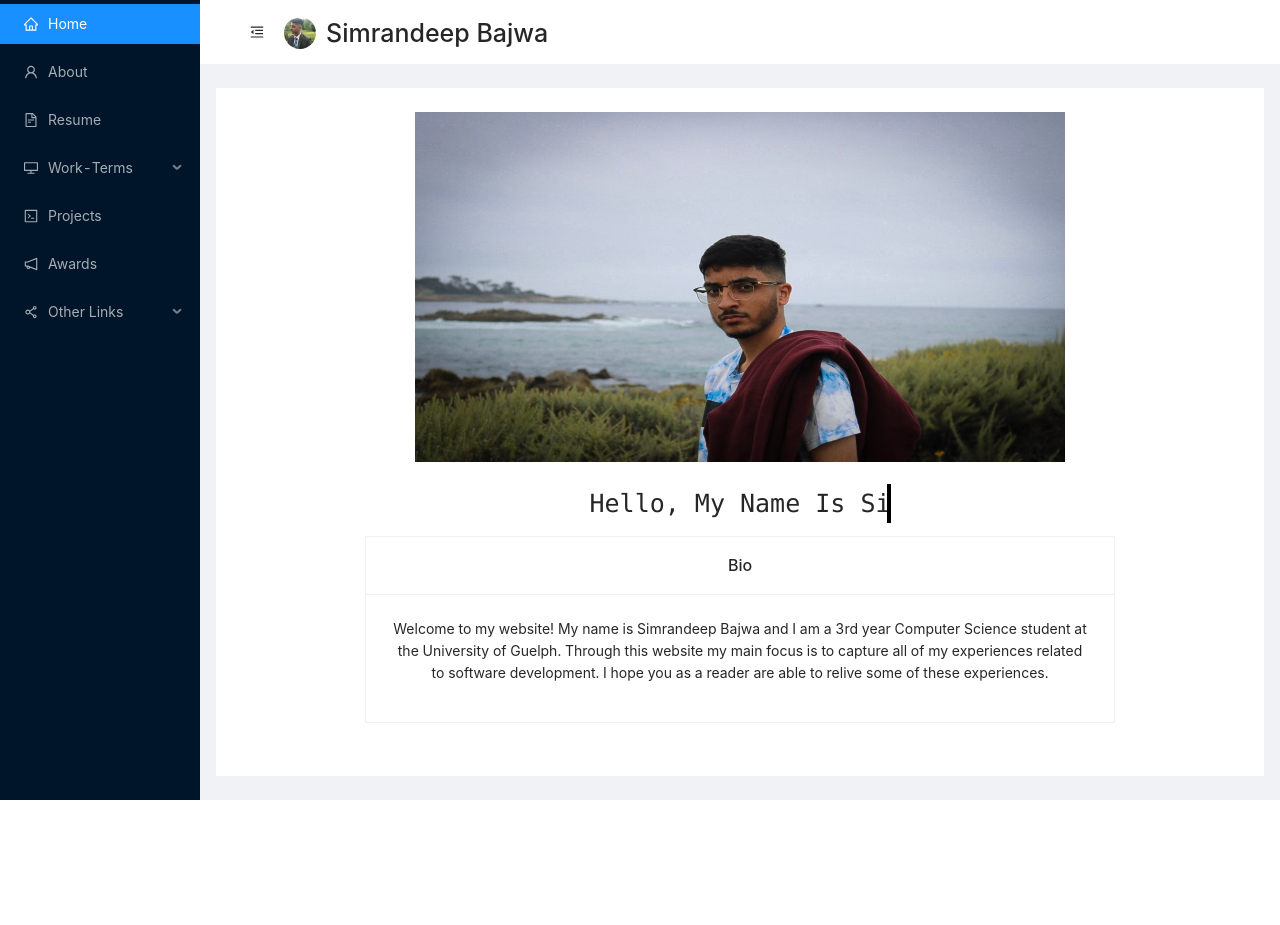
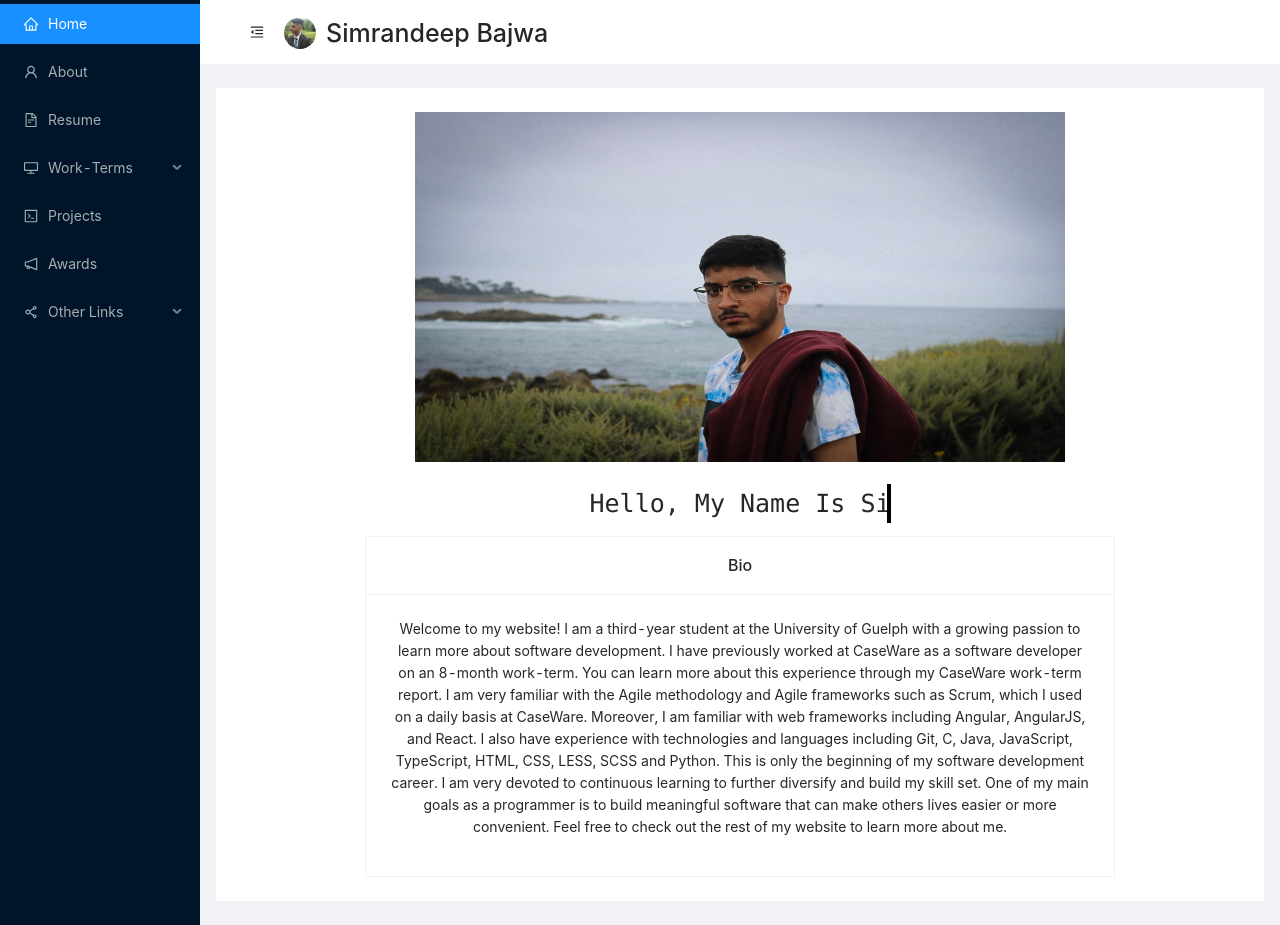
Before and after one commit to deepbajwaa/SimrandeepBajwaPortfolio, a React (Create React App) app: page /SimrandeepBajwaPortfolio/about in a window 1280 px wide. Both pictures are taken after a click on the item "Home". Before the commit the page ends 800 px from the top, so only its background shows below. Built offline with nearby package versions, Linux system fonts and the light colour scheme.

Commit message:
Added a bio to the home page.

```diff
--- a/src/components/AboutPage.js
+++ b/src/components/AboutPage.js
@@ -9,8 +9,6 @@ class AboutPage extends Component {
     render() {
         return (
             <div>
-                <Title level={2}>Software Development Experience</Title>
-
                 <Title level={2}>Hobbies / Interests</Title>
                 <Text type="secondary">Below is a collection of hobbies and Interests that I have picked up over the years.</Text>
 
@@ -36,7 +34,7 @@ class AboutPage extends Component {
                        My passion for shoes come from basketball. I am a big fan of Jordans. During my spare time I like to flip
                        sneakers. I will usually try to buy an exclusive pair of shoes on release date, and sell that shoe to buy
                        the pair of sneakers I actually want. Below are my favourites from my collection so far: Jordan 4 Retro
-                       "Metallic Red" (left), Jordan 5 Retro Fire Red Silver Tongue (right).
+                       "Metallic Red" (left), Jordan 5 Retro "Fire Red Silver Tongue" (right).
                     </Paragraph>
                     <span className="container">
                         <Image className="margin-option-one" width={188} height={600} src={require('../resources/jordan4.jpeg')}/>
--- a/src/components/HomePage.js
+++ b/src/components/HomePage.js
@@ -16,9 +16,16 @@ class HomePage extends Component {
                 <center classname="container">
                     <br/><h1 className="type-animation">Hello, My Name Is Simrandeep!</h1>
                     <Card title="Bio"  style={{ width: '75%' }}>
-                        <Paragraph>Welcome to my website! My name is Simrandeep Bajwa and I am a 3rd year Computer Science student at the University
-                            of Guelph. Through this website my main focus is to capture all of my experiences related to software development.
-                            I hope you as a reader are able to relive some of these experiences.
+                        <Paragraph>
+                            Welcome to my website! I am a third-year student at the University of Guelph with a growing passion to learn more
+                            about software development. I have previously worked at CaseWare as a software developer on an 8-month work-term.
+                            You can learn more about this experience through my CaseWare work-term report. I am very familiar with the Agile
+                            methodology and Agile frameworks such as Scrum, which I used on a daily basis at CaseWare. Moreover, I am familiar
+                            with web frameworks including Angular, AngularJS, and React. I also have experience with technologies and languages
+                            including Git, C, Java, JavaScript, TypeScript, HTML, CSS, LESS, SCSS and Python. This is only the beginning of my
+                            software development career. I am very devoted to continuous learning to further diversify and build my skill set.
+                            One of my main goals as a programmer is to build meaningful software that can make others lives easier or more convenient.
+                            Feel free to check out the rest of my website to learn more about me.
                         </Paragraph>
                     </Card>
                 </center>
```
